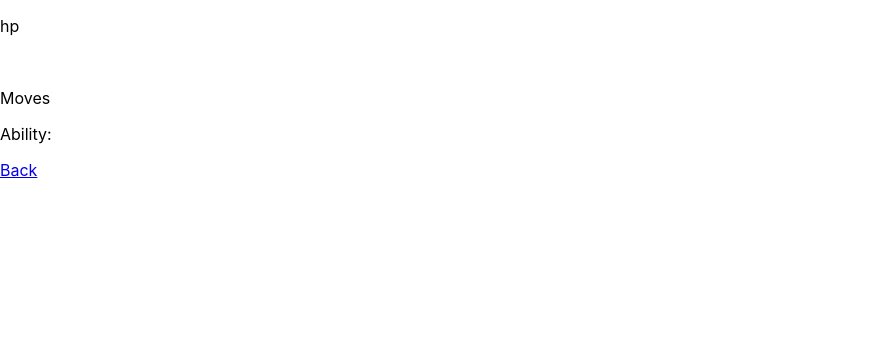
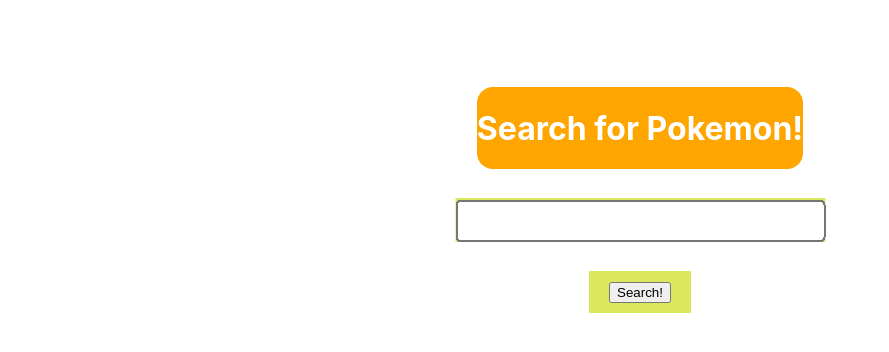
Before and after one commit to Hack4Impact-UMD/atc-exercise, a React (Create React App) app in the folder react-app/: page / in a window 1280 px wide. Shown: the top 352 px of the page, without its empty margins (0-889 px from the left). Built offline with nearby package versions, Linux system fonts and the light colour scheme.

Commit message:
Trouble getting exact style

```diff
--- a/react-app/src/App.tsx
+++ b/react-app/src/App.tsx
@@ -8,8 +8,8 @@
   return (
     <BrowserRouter>
       <Routes>
-        <Route path = "/" element = {<Pokimon/>}/>
-        <Route path = "/" element = {<Home/>}/>                                                                                                                                                                                                                                                   "
+        <Route path = "/" element = {<Home/>}/>
+        <Route path = "/Pokimon" element = {<Pokimon/>}/>                                                                                                                                                                                                                                              "
       </Routes>
     </BrowserRouter>
   );
--- a/react-app/src/Home.tsx
+++ b/react-app/src/Home.tsx
@@ -1,9 +1,43 @@
-import { useState } from "react";
+import React, { useState} from "react";
 import "./App.css";
 import axios from "axios";
 import { useNavigate } from "react-router-dom";
 
 const Home = () => {
+    const containerStyle: React.CSSProperties = {
+        height: "50vh",
+        display: "flex",
+        flexDirection: "column",
+        justifyContent: "center",
+        alignItems: "center"
+    };
+
+    const titleStyle: React.CSSProperties = {
+        color: "white",
+        backgroundColor: "orange",
+        borderRadius: "2vh",
+        marginBottom: "40px",
+        //padding: "40px"
+
+    };
+
+    const boxStyle: React.CSSProperties = {
+        color: "gray",
+        backgroundColor: "#dce85b",
+        border: "none",
+        scale: "2",
+        marginBottom: "40px"
+    };
+
+    const buttonStyle: React.CSSProperties = {
+        color: "white",
+        backgroundColor: "#dce85b",
+        padding: "10px 20px",
+        border: "none",
+        cursor: "pointer"
+    };
+
+
   const [urlInput, updateVal] = useState("-");
   const getText = (event: any) => {
     updateVal(event.target.value);
@@ -11,10 +45,8 @@
   const navigate = useNavigate();
 
   const getPokimon = () => {
-    var URL = `https://pokeapi.co/api/v2/pokemon/${urlInput}`;
-
     axios
-      .get(URL)
+      .get(`https://pokeapi.co/api/v2/pokemon/${urlInput}`)
       .then((response) => {
         const image = response.data.sprites.front_default;
         const health = response.data.stats[0].base_stat;
@@ -22,7 +54,7 @@
         const moveOne = moves[0].move.name;
         const moveTwo = moves.length < 2 ? "NA" : moves[1].move.name;
         const power = response.data.abilities[0].ability.name;
-        navigate("/display", {
+        navigate("/Pokimon", {
           state: {
             image: image,
             moveOne: moveOne,
@@ -36,13 +68,16 @@
   };
 
   return (
-    <div
-        style={{
-          height: "100",
-        }}>
-          <h1> Search for Pokemon! </h1>
-          <input type="text" onChange={getText} />
-          <button onClick = { getPokimon }>Search!</button>
+    <div style={containerStyle}>
+        <div style ={titleStyle}>
+            <h1>Search for Pokemon!</h1>
+            </div>
+            <div style = {boxStyle}>
+            <input type="text" onChange={getText} />
+            </div>
+            <div style = {buttonStyle}>
+            <button onClick={getPokimon}>Search!</button>
+            </div>
         </div>
   );
 }
--- a/react-app/src/Pokimon.tsx
+++ b/react-app/src/Pokimon.tsx
@@ -1,24 +1,56 @@
 import { useLocation, Link } from "react-router-dom";
 import "./App.css";
 import "./Pokimon.css"
+import React from "react";
 
 const Pokimon = () => {
     // Access data from before
     const { state } = useLocation();
     const {name, image, moveOne, moveTwo, power, health } = state || {};
 
+    const containerStyle: React.CSSProperties = {
+        height: "50vh",
+        display: "flex",
+        flexDirection: "column",
+        justifyContent: "center",
+        alignItems: "center",
+        marginBottom: "40px"
+    };
+
+    const boxStyle: React.CSSProperties = {
+        backgroundColor: "#627FE9",
+        width: "200px",
+    };
+
+    const centerStyle: React.CSSProperties = {
+        float: "left",
+        display: "inline",
+        width: "100%"
+    };
+
+    const buttonStyle: React.CSSProperties = {
+        backgroundColor: "#dce85b",
+        marginTop: "50px"
+    };
+
   return (
-    <div>
+    <div style = {containerStyle}>
+        <div style = {boxStyle}>
+        <div style = {centerStyle}>
         <p> {name}</p>
         <p>{health} hp</p>
+        </div>
         <img src={image} />
-        <p>Moves</p>
+        <p>Moves:</p>
         <p>{moveOne}</p>
         <p> {moveTwo}</p>
         <p>Ability: {power}</p>
+        </div>
+        <div style = {buttonStyle}>
           <Link className="back-btn " to="/">
             Back
           </Link>
+          </div>
       </div>
   );
 };
```
